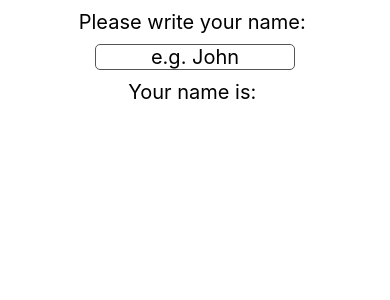
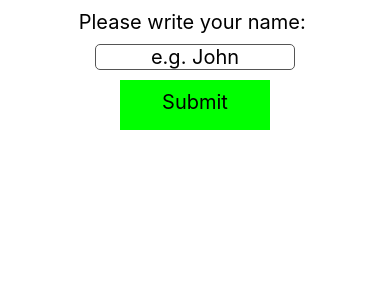
Before and after one commit to andsvb2/rn2021, a React Native app: screen / in a window 390 px wide. Shown: the top 300 px of the page. Built offline with nearby package versions, Linux system fonts and the light colour scheme.

Commit message:
termina a parte de TouchableOpacity

```diff
--- a/App.js
+++ b/App.js
@@ -1,8 +1,18 @@
 import React, {useState} from 'react';
-import {StyleSheet, Text, TextInput, View} from 'react-native';
+import {
+  StyleSheet,
+  Text,
+  TextInput,
+  TouchableOpacity,
+  View,
+} from 'react-native';
 
 const App = () => {
   const [name, setName] = useState('');
+  const [submitted, setSubmitted] = useState(false);
+  const onPressHandler = () => {
+    setSubmitted(!submitted);
+  };
   return (
     <View style={styles.body}>
       <Text style={styles.text}>Please write your name: </Text>
@@ -13,7 +23,22 @@ const App = () => {
          * for digitado. */
         onChangeText={value => setName(value)}
       />
-      <Text style={styles.text}>Your name is: {name}</Text>
+      {/* <Button
+        title={submitted ? 'Clear' : 'Submit'}
+        onPress={onPressHandler}
+        color='#00f'
+      />*/}
+      <TouchableOpacity
+        style={styles.button}
+        onPress={onPressHandler}
+        activeOpacity={0.2} // valor padrão desse prop
+      >
+        {/* o título do botão está definido na linha abaixo */}
+        <Text style={styles.text}>{submitted ? 'Clear' : 'Submit'}</Text>
+      </TouchableOpacity>
+      {submitted ? (
+        <Text style={styles.text}>You are registered as {name}</Text>
+      ) : null}
     </View>
   );
 };
@@ -36,6 +61,13 @@ const styles = StyleSheet.create({
     borderRadius: 5,
     textAlign: 'center',
     fontSize: 20,
+    marginBottom: 10,
+  },
+  button: {
+    backgroundColor: '#00ff00',
+    width: 150,
+    height: 50,
+    alignItems: 'center',
   },
 });
 
```
